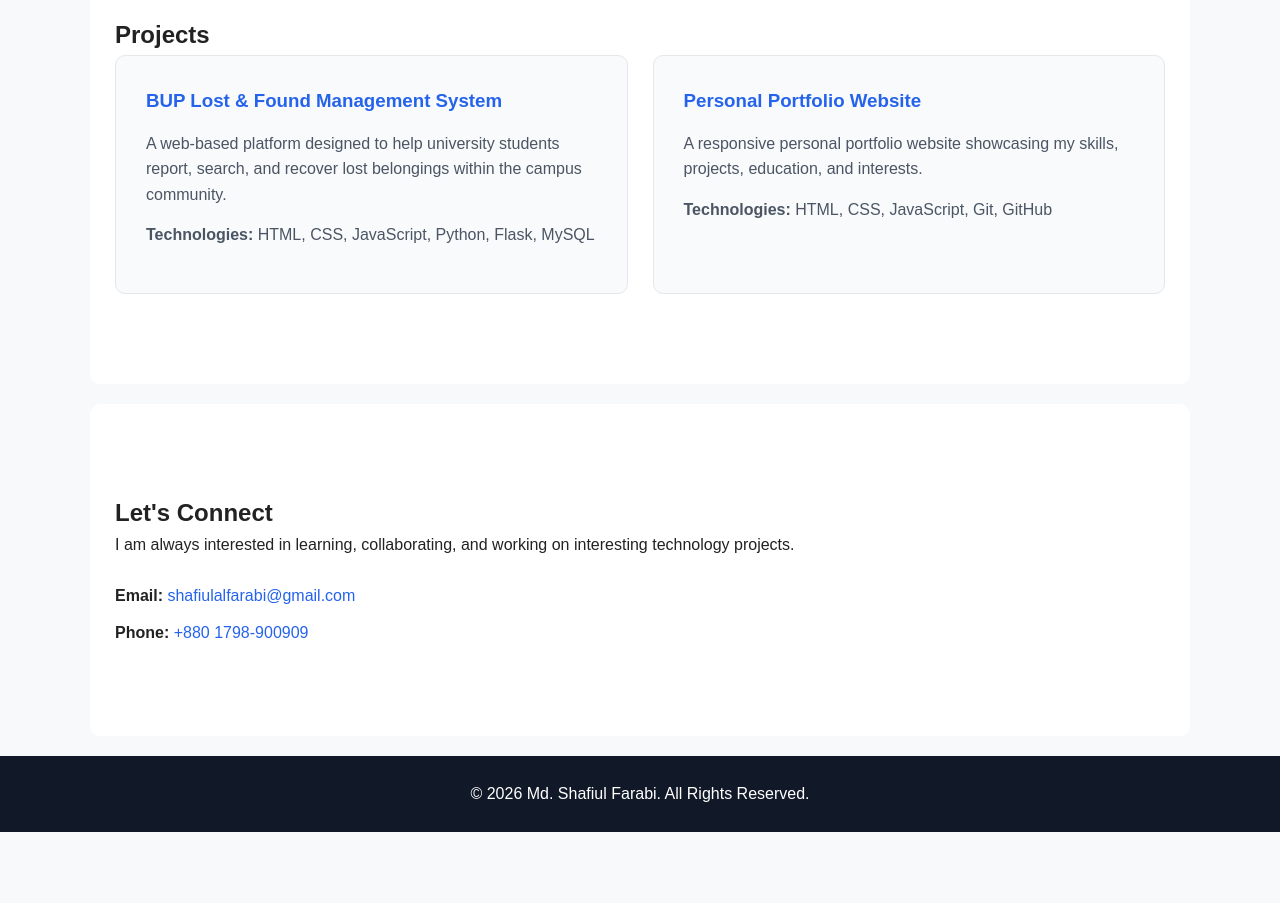
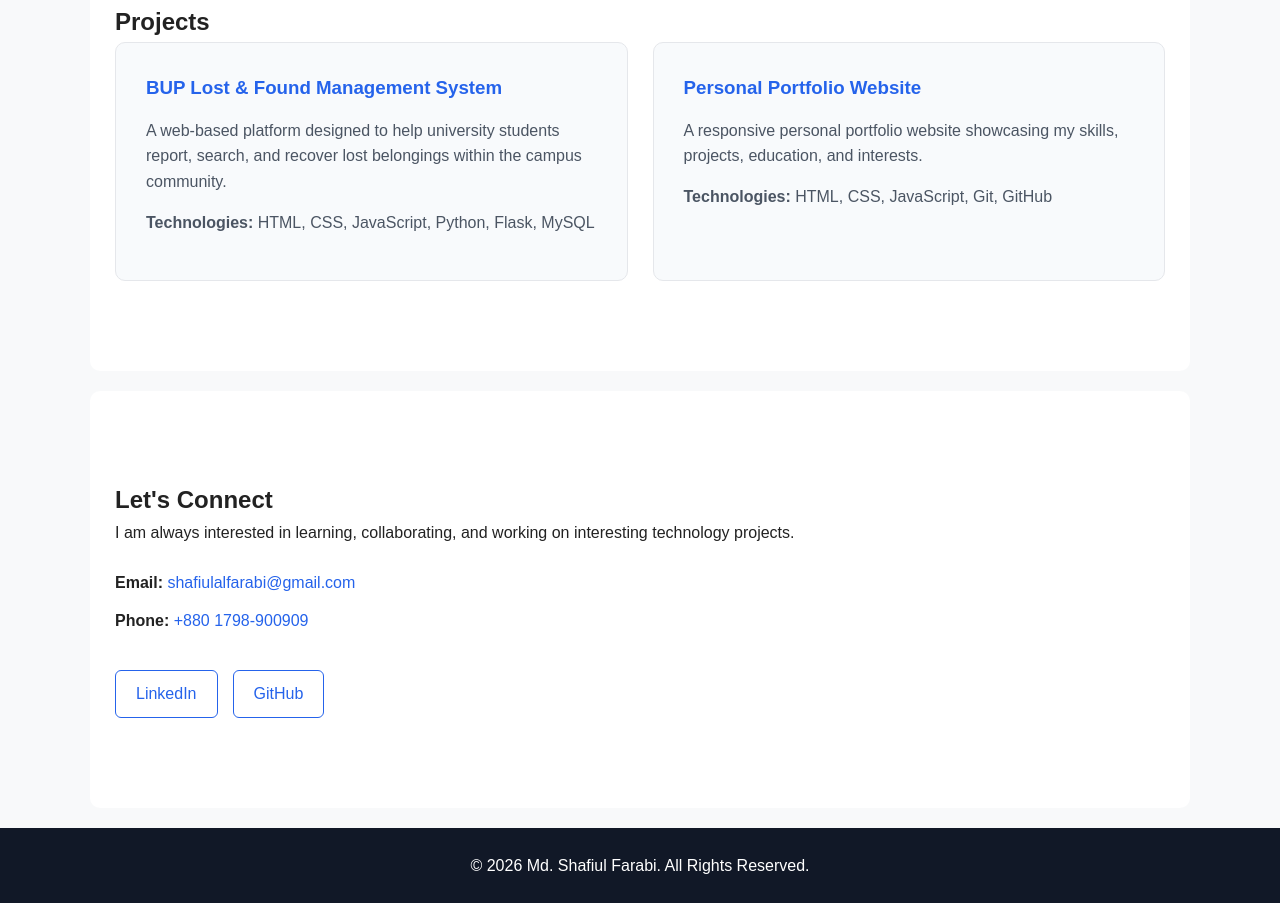
Before and after one commit to Farabi96/Portfolio-, a plain HTML site: page index.html in a window 1280 px wide. Shown: the part 1748-2651 px from the top of the page. Before the commit the page ends 2580 px from the top, so only its background shows below. Drawn offline with Linux system fonts and the light colour scheme; a script that the page names is missing.

Commit message:
Add LinkedIn and GitHub links

```diff
--- a/css/style.css
+++ b/css/style.css
@@ -327,3 +327,24 @@ footer {
         height: 350px;
     }
 }
+.social-links {
+    display: flex;
+    gap: 15px;
+    margin-top: 25px;
+}
+
+.social-links a {
+    display: inline-block;
+    padding: 10px 20px;
+    border: 1px solid #2563eb;
+    border-radius: 6px;
+    color: #2563eb;
+    text-decoration: none;
+    font-weight: 500;
+    transition: all 0.3s ease;
+}
+
+.social-links a:hover {
+    background: #2563eb;
+    color: white;
+}
--- a/index.html
+++ b/index.html
@@ -15,7 +15,7 @@
     <!-- Navigation -->
     <header>
         <nav>
-            <h2>Farabi</h2>
+            <h2>      </h2>
 
             <ul>
                 <li><a href="#home">Home</a></li>
@@ -49,8 +49,8 @@
  <div class="hero-buttons">
     <a href="#projects">View My Projects</a>
     <a href="#contact" class="secondary-btn">Contact Me</a>
+    <a href="assets/CV.pdf" class="secondary-btn" download>Download CV</a>
 </div>
-
     </div>
 
     <div class="hero-image">
@@ -188,6 +188,17 @@
                         +880 1798-900909
                     </a>
                 </p>
+                <div class="social-links">
+
+    <a href="https://www.linkedin.com/in/shafiul-al-farabi-8446a52ba/" target="_blank" rel="noopener noreferrer">
+        LinkedIn
+    </a>
+
+    <a href="https://github.com/Farabi96" target="_blank" rel="noopener noreferrer">
+        GitHub
+    </a>
+
+</div>
 
             </div>
 
```
Lines whose indentation alone changed are shown as unchanged.
